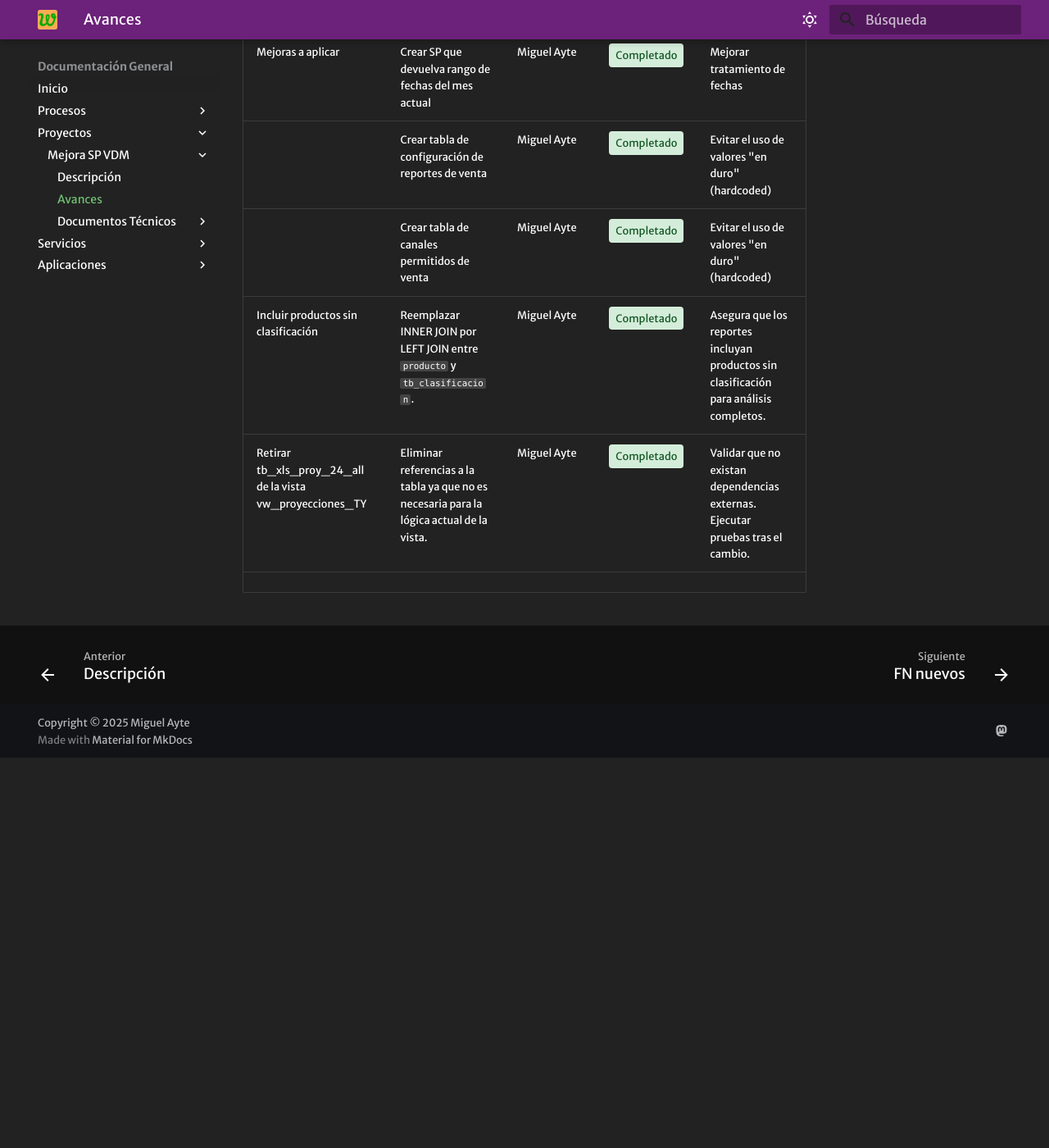
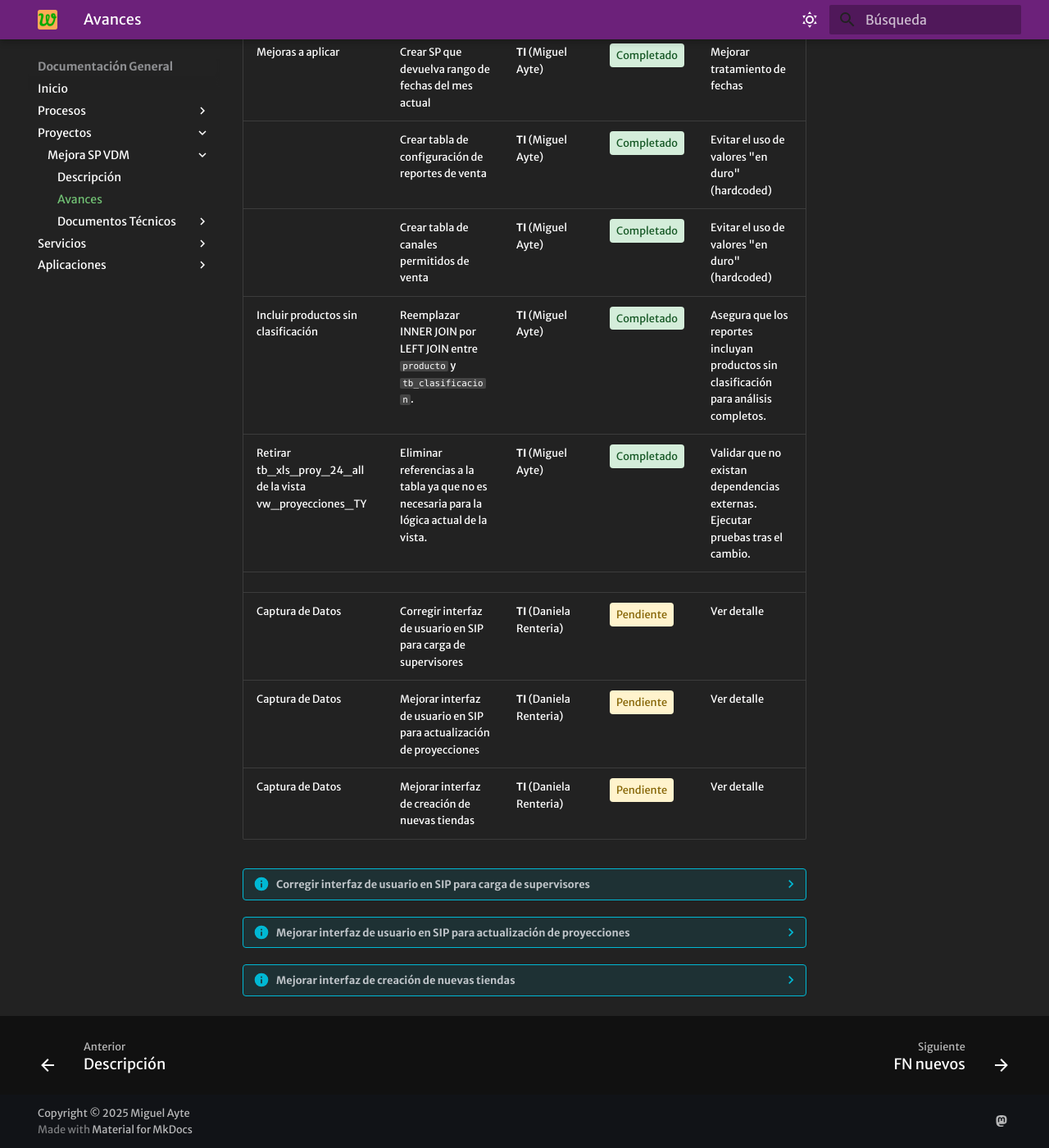
Before and after one commit to miguelayte/fl-portal-docs, an MkDocs documentation site: the page built from docs/proyectos/mejora-sp-vdm/avances.md, in a window 1280 px wide and 1400 px high, scrolled down 515 px. Shown: the whole window at 82% size. Built offline with MkDocs 1.6.1 and Material for MkDocs 9.7.7, drawn with Linux system fonts in a browser that asks for light colours; some web fonts are replaced; before the commit the page ends 1439 px from its top, so only the background shows below that; some of the changed text lies outside the part shown.

Commit message:
Actualización de avances

```diff
--- a/docs/proyectos/mejora-sp-vdm/avances.md
+++ b/docs/proyectos/mejora-sp-vdm/avances.md
@@ -2,13 +2,41 @@
 
 | **Requerimiento**     | **Descripción**                                        | **Responsable** | **Estado** | **Notas adicionales**                            |
 |-----------------------|--------------------------------------------------------|-----------------|------------|--------------------------------------------------|
-| Tareas   Previas      | Crear portal de documentación                          | Miguel Ayte     | <span class="estado-completado">Completado</span> |                                                  |
-| Análisis   preliminar | Mapeo de   Dependencias                                | Miguel Ayte     | <span class="estado-completado">Completado</span> |                                                  |
-|                       | Revisar   las tablas y contabilizarlas                 | Miguel Ayte     | <span class="estado-completado">Completado</span> |                                                  |
-|                       | Identificar   mejoras a aplicar                        | Miguel Ayte     | <span class="estado-completado">Completado</span> |                                                  |
-| Mejoras   a aplicar   | Crear SP   que devuelva rango de fechas del mes actual | Miguel Ayte     | <span class="estado-completado">Completado</span> | Mejorar   tratamiento de fechas                  |
-|                       | Crear   tabla de configuración de reportes de venta    | Miguel Ayte     | <span class="estado-completado">Completado</span> | Evitar   el uso de valores "en duro" (hardcoded) |
-|                       | Crear   tabla de canales permitidos de venta           | Miguel Ayte     | <span class="estado-completado">Completado</span> | Evitar   el uso de valores "en duro" (hardcoded) |
-| Incluir productos sin clasificación | Reemplazar INNER JOIN por LEFT JOIN entre `producto` y `tb_clasificacion`. | Miguel Ayte     | <span class="estado-completado">Completado</span> | Asegura que los reportes incluyan productos sin clasificación para análisis completos.
-| Retirar tb_xls_proy_24_all de la vista vw_proyecciones_TY| Eliminar referencias a la tabla ya que no es necesaria para la lógica actual de la vista. | Miguel Ayte | <span class="estado-completado">Completado</span> | Validar que no existan dependencias externas. Ejecutar pruebas tras el cambio.
+| Tareas   Previas      | Crear portal de documentación                          | **TI** (Miguel Ayte) | <span class="estado-completado">Completado</span> |                                                  |
+| Análisis   preliminar | Mapeo de   Dependencias                                | **TI** (Miguel Ayte) | <span class="estado-completado">Completado</span> |                                                  |
+|                       | Revisar   las tablas y contabilizarlas                 | **TI** (Miguel Ayte) | <span class="estado-completado">Completado</span> |                                                  |
+|                       | Identificar   mejoras a aplicar                        | **TI** (Miguel Ayte) | <span class="estado-completado">Completado</span> |                                                  |
+| Mejoras   a aplicar   | Crear SP   que devuelva rango de fechas del mes actual | **TI** (Miguel Ayte) | <span class="estado-completado">Completado</span> | Mejorar   tratamiento de fechas                  |
+|                       | Crear   tabla de configuración de reportes de venta    | **TI** (Miguel Ayte) | <span class="estado-completado">Completado</span> | Evitar   el uso de valores "en duro" (hardcoded) |
+|                       | Crear   tabla de canales permitidos de venta           | **TI** (Miguel Ayte) | <span class="estado-completado">Completado</span> | Evitar   el uso de valores "en duro" (hardcoded) |
+| Incluir productos sin clasificación | Reemplazar INNER JOIN por LEFT JOIN entre `producto` y `tb_clasificacion`. | **TI** (Miguel Ayte) | <span class="estado-completado">Completado</span> | Asegura que los reportes incluyan productos sin clasificación para análisis completos.
+| Retirar tb_xls_proy_24_all de la vista vw_proyecciones_TY| Eliminar referencias a la tabla ya que no es necesaria para la lógica actual de la vista. | **TI** (Miguel Ayte) | <span class="estado-completado">Completado</span> | Validar que no existan dependencias externas. Ejecutar pruebas tras el cambio.
                                    |
+| Captura de Datos | Corregir interfaz de usuario en SIP para carga de supervisores | **TI** (Daniela Renteria) | <span class="estado-pendiente">Pendiente</span> | Ver detalle |
+| Captura de Datos | Mejorar interfaz de usuario en SIP para actualización de proyecciones | **TI** (Daniela Renteria) | <span class="estado-pendiente">Pendiente</span> | Ver detalle |
+| Captura de Datos | Mejorar interfaz de creación de nuevas tiendas | **TI** (Daniela Renteria) | <span class="estado-pendiente">Pendiente</span> | Ver detalle |
+
+
+??? info "Corregir interfaz de usuario en SIP para carga de supervisores"
+    ### NOTAS PREVIAS:
+    1. En el SIP existe una interfaz de actualización de asignación de tiendas a un supervisor (Unitario), pero no afecta a las tablas de supervisores del DWH
+    2. En el SIP existe una interfaz de actualización de redistribución de tiendas a supervisores (Masivo), pero al parecer no funciona. No muestra error, pero tampoco afecta a las tablas esperadas en DWH
+    ### REQUERIMIENTO
+    1. Debe actualizar las tablas de BD_PASSARELA: "supervisores"
+    2. Debe actualizar las tablas de PASSARELADWH: "supervisores", "supervisores_unicos","dz_supervisores","dz_accesos"
+
+??? info "Mejorar interfaz de usuario en SIP para actualización de proyecciones"
+    ### NOTAS PREVIAS:
+    1. Se tiene interfaz de carga en el SIP
+    2. El usuario registra monto de venta mímina como decimal muy pequeño tendiente a cero.
+    ### REQUERIMIENTO:
+    1. Corregir que afecte a temp_comparables de PASSARELADWH
+    2. Corregir que afecte a columna "idfecha" por fecha equivalente del mismo mes del año base en PASSARELADWH
+    3. Los montos de cuota deben ser cero para tiendas que no se espera ventas en fecha (instrucción al usuario) en PASSARELADWH
+
+??? info "Mejorar interfaz de creación de nuevas tiendas"
+    ### NOTAS PREVIAS:
+    1. La creación de nuevas tiendas actualmente se ejecuta en SC
+    2. La actualización se hace actualmente en el SIP pero no afecta a PASSARELADWH
+    ### REQUERIMIENTO:
+    1. La creación debe afectar también a la tabla "tiendas" en PASSARELADWH
```
Also changed, not shown: docs/proyectos/mejora-sp-vdm/documentos-tecnicos/fn-nuevos.md (+1 -1 lines).
